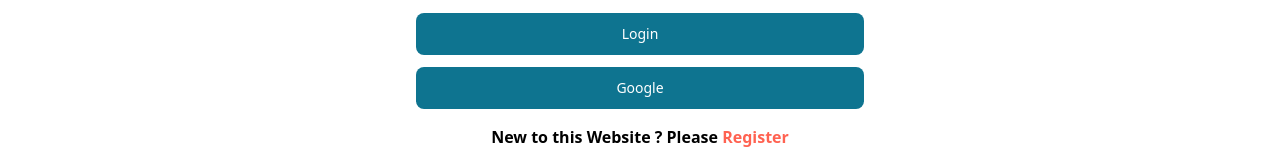
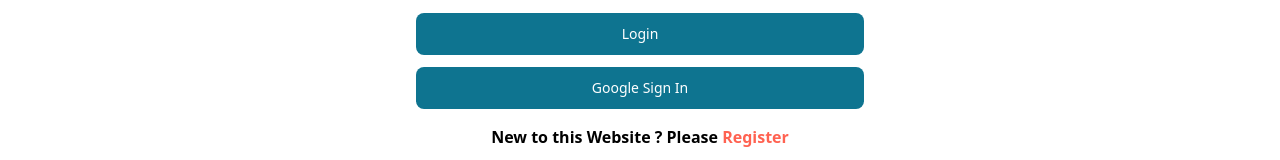
Before and after one commit to mamun-prodhan/foodbuzz-client, a React (Vite) app: page /login in a window 1280 px wide. Shown: the part 407-567 px from the top of the page. Built offline with nearby package versions, Linux system fonts and the light colour scheme.

Commit message:
sign up with google pop up implemented

```diff
--- a/src/pages/Login/Login.jsx
+++ b/src/pages/Login/Login.jsx
@@ -5,11 +5,32 @@
 import { useState } from "react";
 
 const Login = () => {
-  const { signIn } = useAuth();
+  const { signIn, googleSignIn } = useAuth();
   const [error, setError] = useState("");
   const [success, setSuccess] = useState("");
   const location = useLocation();
   const navigate = useNavigate();
+
+  const handleGoogleSignIn = () => {
+    setError("");
+    setSuccess("");
+    googleSignIn()
+      .then((result) => {
+        const user = result.user;
+        console.log(user);
+        setSuccess("successfully logged In");
+        navigate(location?.state ? location.state : "/");
+        Swal.fire({
+          title: "Successfull",
+          text: "You have successfully logged In",
+          icon: "success",
+        });
+      })
+      .catch((error) => {
+        console.log(error);
+        setError(error.message);
+      });
+  };
 
   const handleLogin = (e) => {
     e.preventDefault();
@@ -72,8 +93,8 @@
       </form>
 
       <div className="max-w-md mx-auto mt-3">
-        <Button className="w-full" type="submit">
-          Google
+        <Button onClick={handleGoogleSignIn} className="w-full" type="submit">
+          Google Sign In
         </Button>
       </div>
       <p className="font-bold py-4 text-center">
--- a/src/providers/AuthProvider.jsx
+++ b/src/providers/AuthProvider.jsx
@@ -1,14 +1,22 @@
 import { createContext, useState } from "react";
 import {
+  GoogleAuthProvider,
   createUserWithEmailAndPassword,
   signInWithEmailAndPassword,
+  signInWithPopup,
   updateProfile,
 } from "firebase/auth";
 import auth from "../firebase/firebase.config";
 export const AuthContext = createContext(null);
 
 const AuthProvider = ({ children }) => {
+  const [user, setUser] = useState(null);
   const [loading, setLoading] = useState(true);
+  const googleProvider = new GoogleAuthProvider();
+
+  const googleSignIn = () => {
+    return signInWithPopup(auth, googleProvider);
+  };
 
   const createUser = (email, password) => {
     setLoading(true);
@@ -26,9 +34,12 @@
   };
 
   const authInfo = {
+    user,
+    loading,
     createUser,
     updateUser,
     signIn,
+    googleSignIn,
   };
 
   return (
```
